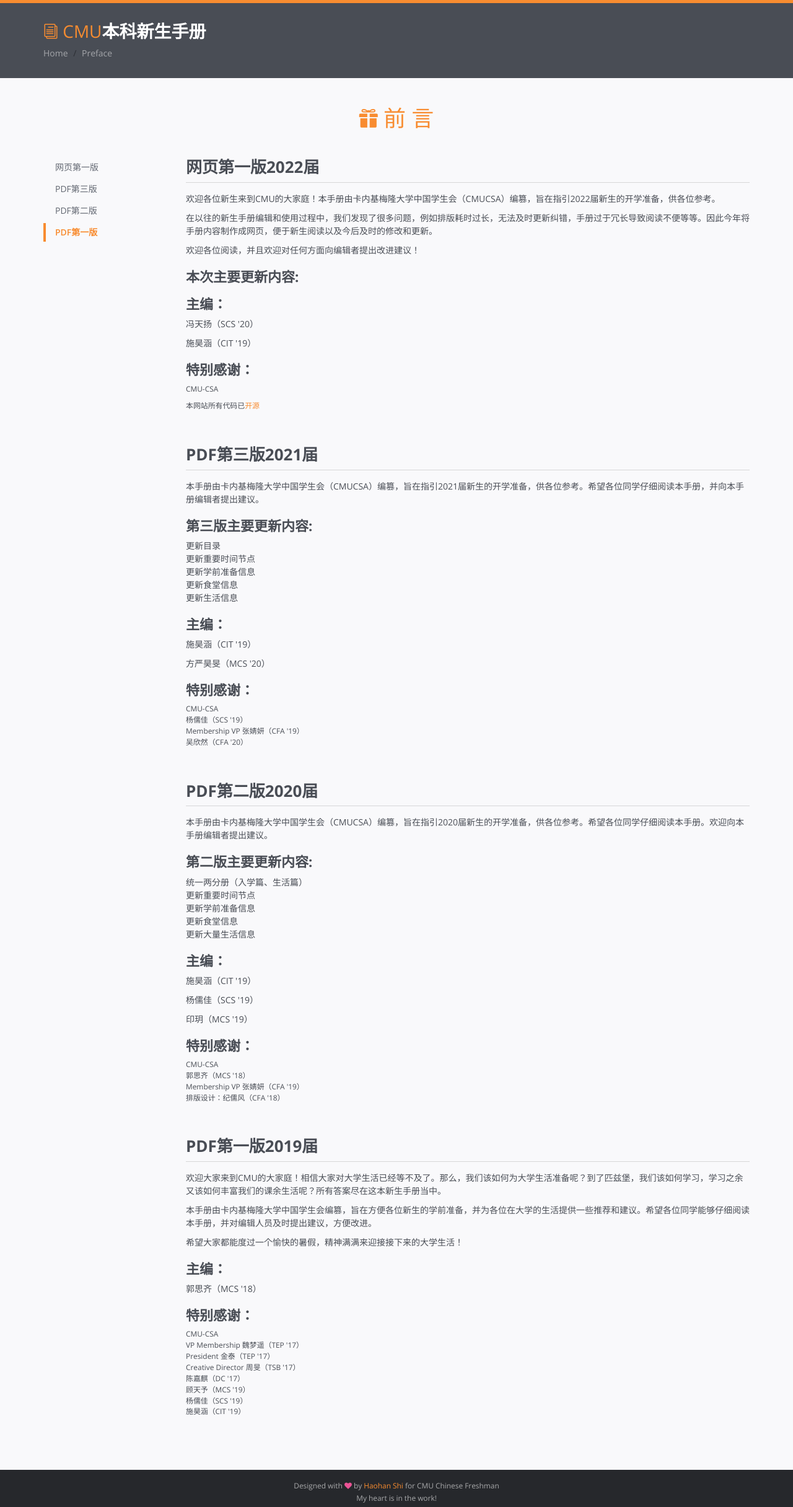
After one commit to haohanshi/Freshman-Prepare-Guide, a Django app: page /guide/preface in a window 1280 px wide. The commit adds this page. Shown: the whole page at 62% size. Run offline with Django 3.2, Linux system fonts and the light colour scheme; some libraries are stand-ins or nearby versions.

Commit message:
remove pyc and finish preface page

```diff
--- a/guide/static/guide/css/styles.css
+++ b/guide/static/guide/css/styles.css
@@ -307,7 +307,7 @@ select {
 }
 /* ====== Header ====== */
 .header {
-  background: #494d55;
+background: #494d55;
   color: rgba(255, 255, 255, 0.85);
 /*  background-image: url("/static/guide/images/test.jpg");*/
   border-top: 5px solid #40babd;
--- /dev/null
+++ b/guide/templates/guide/base.html
@@ -0,0 +1,36 @@
+<!DOCTYPE html>
+<!--[if IE 8]> <html lang="en" class="ie8"> <![endif]-->
+<!--[if IE 9]> <html lang="en" class="ie9"> <![endif]-->
+<!--[if !IE]><!--> <html lang="en"> <!--<![endif]-->
+<head>
+    <title>CMU本科新生手册</title>
+    <!-- Meta -->
+    <meta charset="utf-8">
+    {% load staticfiles %}
+    <meta http-equiv="X-UA-Compatible" content="IE=edge">
+    <meta name="viewport" content="width=device-width, initial-scale=1.0">
+    <link rel="shortcut icon" href="favicon.ico">
+    <link href='http://fonts.googleapis.com/css?family=Open+Sans:300italic,400italic,600italic,700italic,800italic,400,300,600,700,800' rel='stylesheet' type='text/css'>
+    <!-- Global CSS -->
+    <link rel="stylesheet" href="{% static 'guide/plugins/bootstrap/css/bootstrap.min.css' %}">
+    <!-- Plugins CSS -->
+    <link rel="stylesheet" href="{% static 'guide/plugins/font-awesome/css/font-awesome.css' %}">
+    <link rel="stylesheet" href="{% static 'guide/plugins/elegant_font/css/style.css' %}">
+    {% block css %}{% endblock%}
+    <!-- Theme CSS -->
+    <link id="theme-style" rel="stylesheet" href="{% static 'guide/css/styles.css' %}">
+    <!-- HTML5 shim and Respond.js IE8 support of HTML5 elements and media queries -->
+    <!--[if lt IE 9]>
+      <script src="https://oss.maxcdn.com/html5shiv/3.7.2/html5shiv.min.js"></script>
+      <script src="https://oss.maxcdn.com/respond/1.4.2/respond.min.js"></script>
+    <![endif]-->
+    <!-- Main Javascript -->
+    <script type="text/javascript" src="{% static 'guide/plugins/jquery-1.12.3.min.js' %}"></script>
+    <script type="text/javascript" src="{% static 'guide/plugins/bootstrap/js/bootstrap.min.js' %}"></script>
+    <script type="text/javascript" src="{% static 'guide/plugins/jquery-match-height/jquery.matchHeight-min.js' %}"></script>
+    <script type="text/javascript" src="{% static 'guide/js/main.js' %}"></script>
+    {% block js %}{% endblock%}
+</head>
+{% block body %}
+{% endblock %}
+</html>
--- /dev/null
+++ b/guide/templates/guide/footer.html
@@ -0,0 +1,7 @@
+    <footer class="footer text-center">
+        <div class="container">
+            <small class="copyright">Designed with <i class="fa fa-heart"></i> by <a href="https://github.com/haohanshi" target="_blank">Haohan Shi</a> for CMU Chinese Freshman</br></small>
+            <small class="copyright">My heart is in the work!</small>
+
+        </div><!--//container-->
+    </footer><!--//footer-->
--- /dev/null
+++ b/guide/templates/guide/preface.html
@@ -0,0 +1,130 @@
+{% extends "guide/base.html" %}
+{% block css %}
+{% load staticfiles %}
+<link rel="stylesheet" href="{% static 'guide/plugins/prism/prism.css' %}">
+<link rel="stylesheet" href="{% static 'guide/plugins/lightbox/dist/ekko-lightbox.min.css' %}">
+{% endblock %}
+
+{% block js %}
+{% load staticfiles %}
+<script type="text/javascript" src="{% static 'guide/plugins/prism/prism.js' %}"></script>
+<script type="text/javascript" src="{% static 'guide/plugins/jquery-scrollTo/jquery.scrollTo.min.js' %}"></script>
+<script type="text/javascript" src="{% static 'guide/plugins/lightbox/dist/ekko-lightbox.min.js' %}"></script>
+{% endblock %}
+
+{% block body %}
+<body class="body-orange">
+    <div class="page-wrapper">
+        <!-- ******Header****** -->
+        <header id="header" class="header">
+            <div class="container">
+                <div class="branding">
+                    <h1 class="logo">
+                        <a href="{% url 'home' %}">
+                            <span aria-hidden="true" class="icon_documents_alt icon"></span>
+                            <span class="text-highlight">CMU</span><span class="text-bold">本科新生手册</span>
+                        </a>
+                    </h1>
+                </div><!--//branding-->
+                <ol class="breadcrumb">
+                    <li><a href="{% url 'home' %}">Home</a></li>
+                    <li class="active">Preface</li>
+                </ol>
+            </div><!--//container-->
+        </header><!--//header-->
+        <div class="doc-wrapper">
+            <div class="container">
+                <div id="doc-header" class="doc-header text-center">
+                    <h1 class="doc-title"><span aria-hidden="true" class="icon icon_gift"></span> 前 言</h1>
+                    <!-- <div class="meta"><i class="fa fa-clock-o"></i> Last updated: Jan 25th, 2016</div> -->
+                </div><!--//doc-header-->
+                <div class="doc-body">
+                    <div class="doc-content">
+                        <div class="content-inner">
+                            <section id="web_first" class="doc-section">
+                                <h2 class="section-title">网页第一版2022届</h2>
+                                <div class="section-block">
+                                    <div>
+                                        <p>欢迎各位新生来到CMU的大家庭！本手册由卡内基梅隆大学中国学生会（CMUCSA）编篡，旨在指引2022届新生的开学准备，供各位参考。</p>
+                                        <p>在以往的新生手册编辑和使用过程中，我们发现了很多问题，例如排版耗时过长，无法及时更新纠错，手册过于冗长导致阅读不便等等。因此今年将手册内容制作成网页，便于新生阅读以及今后及时的修改和更新。</p>
+                                        <p>欢迎各位阅读，并且欢迎对任何方面向编辑者提出改进建议！</p>
+                                        <h2>本次主要更新内容:</h2>
+                                        <p></p>
+                                        <h2>主编：</h2>
+                                        <p>冯天扬（SCS '20）</p>
+                                        <p>施昊涵（CIT '19）</p>
+                                        <h2>特别感谢：</h2>
+                                        <p class="small">CMU-CSA</br></p>
+
+                                        <p class="small">本网站所有代码已<a class="dotted-line" href="https://github.com/haohanshi/Freshman-Prepare-Guide" target="_blank">开源</a></p>
+                                    </div>
+                                </div><!--//section-block-->
+
+                            </section><!--//doc-section-->
+                            <section id="pdf_third" class="doc-section">
+                                <h2 class="section-title">PDF第三版2021届</h2>
+                                <div class="section-block">
+                                    <div>
+                                        <p>本手册由卡内基梅隆大学中国学生会（CMUCSA）编篡，旨在指引2021届新生的开学准备，供各位参考。希望各位同学仔细阅读本手册，并向本手册编辑者提出建议。</p>
+                                        <h2>第三版主要更新内容:</h2>
+                                        <p>更新目录</br>更新重要时间节点</br>更新学前准备信息</br>更新食堂信息</br>更新生活信息</p>
+                                        <h2>主编：</h2>
+                                        <p>施昊涵（CIT '19）</p>
+                                        <p>方严昊旻（MCS '20）</p>
+                                        <h2>特别感谢：</h2>
+                                        <p class="small">CMU-CSA</br>杨儒佳（SCS '19）</br> Membership VP 张婧妍（CFA '19）</br>吴欣然（CFA '20）</p>
+                                    </div>
+                                </div><!--//section-block-->
+                            </section><!--//doc-section-->
+                            <section id="pdf_second" class="doc-section">
+                                <h2 class="section-title">PDF第二版2020届</h2>
+                                <div class="section-block">
+                                    <div>
+                                        <p>本手册由卡内基梅隆大学中国学生会（CMUCSA）编篡，旨在指引2020届新生的开学准备，供各位参考。希望各位同学仔细阅读本手册。欢迎向本手册编辑者提出建议。</p>
+                                        <h2>第二版主要更新内容:</h2>
+                                        <p>统一两分册（入学篇、生活篇）</br>更新重要时间节点</br>更新学前准备信息</br>更新食堂信息</br>更新大量生活信息</p>
+                                        <h2>主编：</h2>
+                                        <p>施昊涵（CIT '19）</p>
+                                        <p>杨儒佳（SCS '19）</p>
+                                        <p>印玥（MCS '19）</p>
+                                        <h2>特别感谢：</h2>
+                                        <p class="small">CMU-CSA</br>郭思齐（MCS '18）</br> Membership VP 张婧妍（CFA '19）</br>排版设计：纪儒风（CFA '18）</p>
+                                    </div>
+                                </div>
+                            </section>
+                            <section id="pdf_first" class="doc-section">
+                                <h2 class="section-title">PDF第一版2019届</h2>
+                                <div class="section-block">
+                                    <div>
+                                        <p>欢迎大家来到CMU的大家庭！相信大家对大学生活已经等不及了。那么，我们该如何为大学生活准备呢？到了匹兹堡，我们该如何学习，学习之余又该如何丰富我们的课余生活呢？所有答案尽在这本新生手册当中。</p>
+                                        <p>本手册由卡内基梅隆大学中国学生会编篡，旨在方便各位新生的学前准备，并为各位在大学的生活提供一些推荐和建议。希望各位同学能够仔细阅读本手册，并对编辑人员及时提出建议，方便改进。</p>
+                                        <p>希望大家都能度过一个愉快的暑假，精神满满来迎接接下来的大学生活！</p>
+                                        <h2>主编：</h2>
+                                        <p>郭思齐（MCS '18）</p>
+                                        <h2>特别感谢：</h2>
+                                        <p class="small">CMU-CSA</br>VP Membership 魏梦遥（TEP '17）</br>President 金泰（TEP '17）</br>Creative Director 周旻（TSB '17）</br>陈嘉麒（DC '17）</br>顾天予（MCS '19）</br>杨儒佳（SCS '19）</br>施昊涵（CIT '19）</p>
+                                    </div>
+                                </div>
+                            </section>
+
+                        </div><!--//content-inner-->
+                    </div><!--//doc-content-->
+                    <div class="doc-sidebar">
+                        <nav id="doc-nav">
+                            <ul id="doc-menu" class="nav doc-menu hidden-xs" data-spy="affix">
+                                <li><a class="scrollto" href="#web_first">网页第一版</a></li>
+                                <li><a class="scrollto" href="#pdf_third">PDF第三版</a></li>
+                                <li><a class="scrollto" href="#pdf_second">PDF第二版</a></li>
+                                <li><a class="scrollto" href="#pdf_first">PDF第一版</a></li>
+                            </ul><!--//doc-menu-->
+                        </nav>
+                    </div><!--//doc-sidebar-->
+                </div><!--//doc-body-->
+            </div><!--//container-->
+        </div><!--//doc-wrapper-->
+
+    </div><!--//page-wrapper-->
+    {% include "guide/footer.html" %}
+
+</body>
+{% endblock %}
--- a/guide/urls.py
+++ b/guide/urls.py
@@ -3,4 +3,5 @@ from . import views
 
 urlpatterns = [
     url(r'^$', views.main, name='home'),
+    url(r'^preface$', views.preface, name='preface'),
 ]
--- a/guide/views.py
+++ b/guide/views.py
@@ -1,5 +1,12 @@
 from django.shortcuts import render
+from django.conf.urls import url
 
 # Create your views here.
+def redirect(request):
+    return redirect('/guide')
+
 def main(request):
     return render(request, 'guide/index.html')
+
+def preface(request):
+    return render(request, 'guide/preface.html')
--- a/webapps/urls.py
+++ b/webapps/urls.py
@@ -14,8 +14,9 @@ Including another URLconf
     2. Add a URL to urlpatterns:  url(r'^blog/', include('blog.urls'))
 """
 from django.conf.urls import url, include
+from django.views.generic.base import RedirectView
 from guide import views
 urlpatterns = [
-    url(r'^$', views.main),
+    url(r'^$', RedirectView.as_view(url='guide/', permanent=False)),
     url(r'^guide/', include('guide.urls')),
 ]
```
Also changed, not shown: guide/templates/guide/index.html (+7 -47 lines), guide/templates/guide/license.html (deleted, +0 -166 lines), 1 other file.
